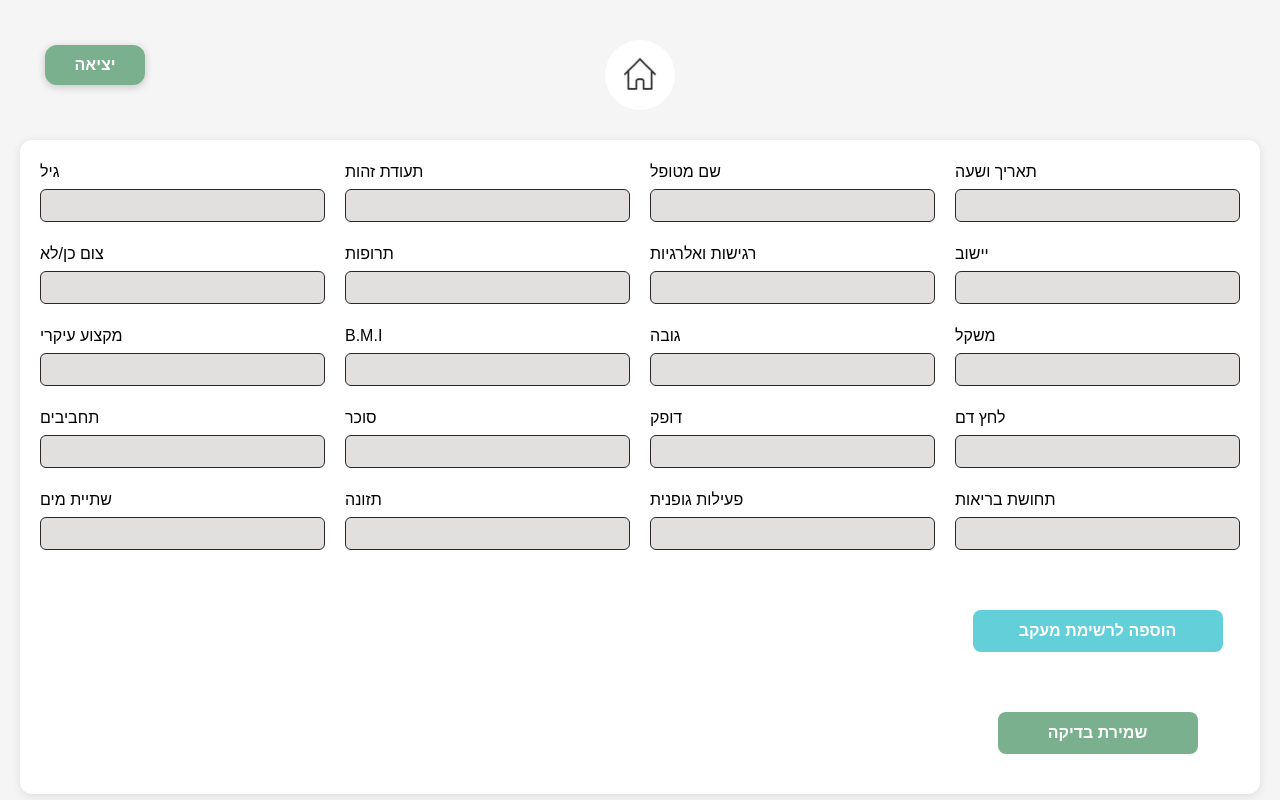
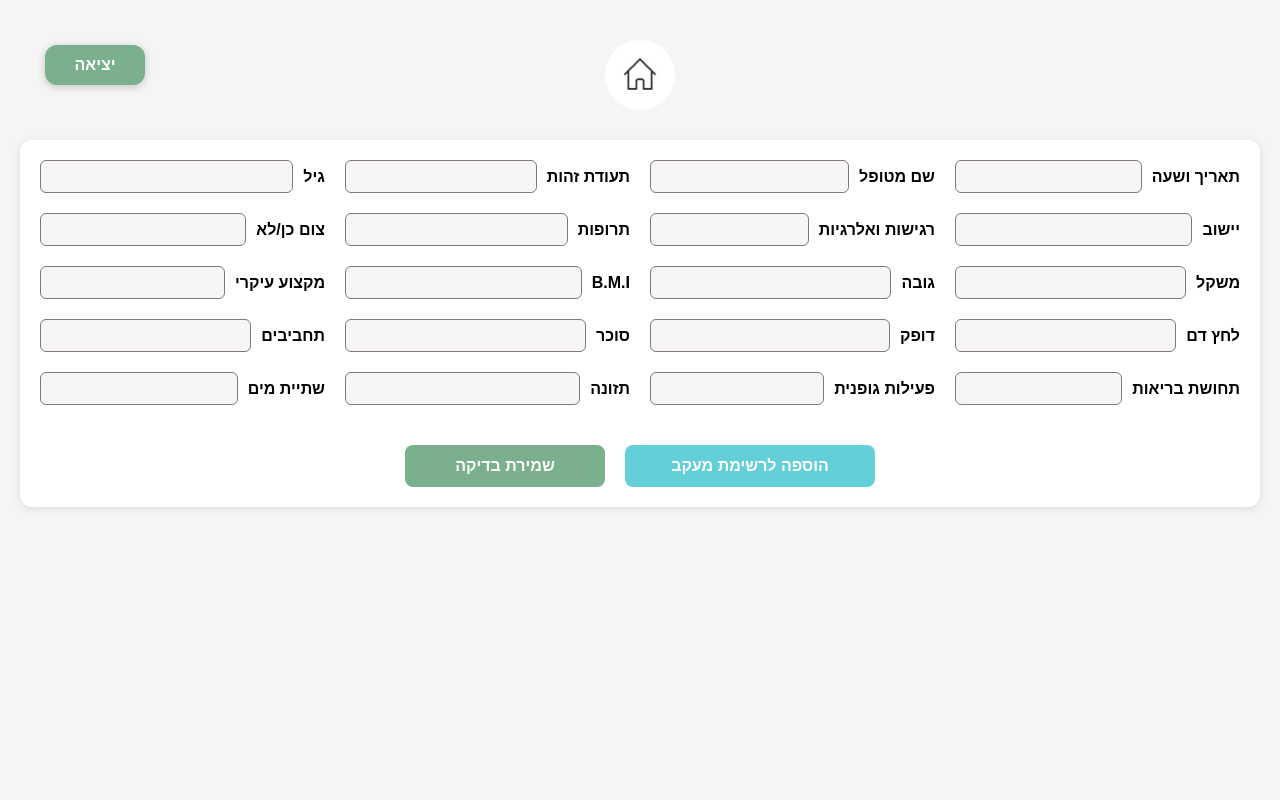
Before and after one commit to Mohasalyan/nurse-my, a React (Vite) app in the folder client/: page /dailytest in a window 1280 px wide. Built offline with nearby package versions, Linux system fonts and the light colour scheme.

Commit message:
updated form again

```diff
--- a/client/src/pages/DailyTest/DailyTest.css
+++ b/client/src/pages/DailyTest/DailyTest.css
@@ -7,18 +7,18 @@ body, html, #root {
   overflow-x: hidden;
   font-family: Arial, sans-serif;
 }
+
 .dailytest {
   min-height: 100vh;
   width: 100%;
-
-  background-color: #f5f5f5; /* خلفية بيضاء */
-
+  background-color: #f5f5f5;
   position: relative;
   box-sizing: border-box;
   display: flex;
   flex-direction: column;
   align-items: center;
 }
+
 .formPart {
   width: 100%;
   display: flex;
@@ -28,13 +28,13 @@ body, html, #root {
 
 .daily-form {
   display: grid;
-  grid-template-columns: repeat(4, 1fr); /* 4 columns */
+  grid-template-columns: repeat(4, 1fr);
   gap: 20px;
-  direction: rtl; /* Right-to-left for Hebrew */
+  direction: rtl;
   max-width: 1200px;
   width: 100%;
   padding: 20px;
-  color:rgb(0, 0, 3);
+  color: rgb(0, 0, 3);
   background-color: rgb(255, 255, 255);
   border-radius: 12px;
   box-shadow: 0 2px 10px rgba(0, 0, 0, 0.1);
@@ -45,42 +45,45 @@ body, html, #root {
   justify-content: center;
   align-items: center;
   margin-top: 25px;
-  background-color: f5f5f5;
+  background-color: #f5f5f5;
 }
 
 .form-field {
   display: flex;
-  flex-direction: column;
-  align-items: flex-end;
-
+  flex-direction: row-reverse;
+  align-items: center;
+  justify-content: flex-end;
+  gap: 10px;
 }
 
 .form-field label {
-  margin-bottom: 5px;
-
+  white-space: nowrap;
+  font-weight: bold;
 }
 
 .form-field input {
   padding: 8px 12px;
-  border: 1px solid #292727;
+  border: 1px solid #7e7a7a;
   border-radius: 6px;
   width: 100%;
   box-sizing: border-box;
-  background-color: #e2dfdf;
+  background-color: #f8f5f5;
 }
+
 .buttons {
-  display: grid;
+  display: flex;
+  flex-direction: row;
+  flex-wrap: wrap;
   justify-content: center;
   align-items: center;
   margin-top: 20px;
   gap: 20px;
+  grid-column: span 4;
 }
+
 .submit-button {
-  /* display: block; */
-  margin: 20px auto;
   font-weight: bold;
   width: 200px;
-  /* grid-column: span 4; //Make the button full width across all columns */
   padding: 12px;
   font-size: 16px;
   background-color: #7bb08e;
@@ -89,12 +92,10 @@ body, html, #root {
   border-radius: 8px;
   cursor: pointer;
 }
+
 .flag-button {
-  /* display: block; */
-  margin: 20px auto;
   font-weight: bold;
   width: 250px;
-  /* grid-column: span 4; //Make the button full width across all columns */
   padding: 12px;
   font-size: 16px;
   background-color: #63cfd9;
@@ -103,6 +104,11 @@ body, html, #root {
   border-radius: 8px;
   cursor: pointer;
 }
+
 .submit-button:hover {
   background-color: #5f9774;
 }
+
+.flag-button:hover {
+  background-color: #184f66;
+}
--- a/client/src/pages/DailyTest/DailyTest.jsx
+++ b/client/src/pages/DailyTest/DailyTest.jsx
@@ -17,26 +17,23 @@ const DailyTest = () => {
     event.preventDefault();
     alert(JSON.stringify(inputs, null, 2)); // show form data as JSON
   };
+
   const fields = [
     { label: "תאריך ושעה", name: "dateAndTime" },
     { label: "שם מטופל", name: "name" },
     { label: "תעודת זהות", name: "id" },
     { label: "גיל", name: "age" },
-
     { label: "יישוב", name: "address" },
     { label: "רגישות ואלרגיות", name: "allergies" },
     { label: "תרופות", name: "meds" },
     { label: "צום כן/לא", name: "fasting" },
-
     { label: "משקל", name: "weight" },
     { label: "גובה", name: "height" },
     { label: "B.M.I", name: "bmi" },
     { label: "מקצוע עיקרי", name: "mainSubject" },
-
     { label: "לחץ דם", name: "bloodPressure" },
     { label: "דופק", name: "pulse" },
     { label: "סוכר", name: "sugar" },
-
     { label: "תחביבים", name: "hobbies" },
     { label: "תחושת בריאות", name: "healthFeeling" },
     { label: "פעילות גופנית", name: "exercise" },
@@ -63,7 +60,6 @@ const DailyTest = () => {
         <form onSubmit={handleSubmit} className="daily-form">
           {fields.map((field) => (
             <div key={field.name} className="form-field">
-              <label htmlFor={field.name}>{field.label}</label>
               <input
                 type="text"
                 id={field.name}
@@ -71,9 +67,11 @@ const DailyTest = () => {
                 value={inputs[field.name] || ""}
                 onChange={handleChange}
               />
+              <label htmlFor={field.name}>{field.label}</label>
             </div>
           ))}
-          <div className="buttons" >
+
+          <div className="buttons">
             <button
               type="button"
               className="flag-button"
@@ -81,12 +79,15 @@ const DailyTest = () => {
             >
               הוספה לרשימת מעקב
             </button>
-          <input type="submit" value="שמירת בדיקה" className="submit-button" />
+            <input
+              type="submit"
+              value="שמירת בדיקה"
+              className="submit-button"
+            />
           </div>
         </form>
       </div>
     </div>
-
   );
 };
 
```
Lines whose indentation alone changed are shown as unchanged.
